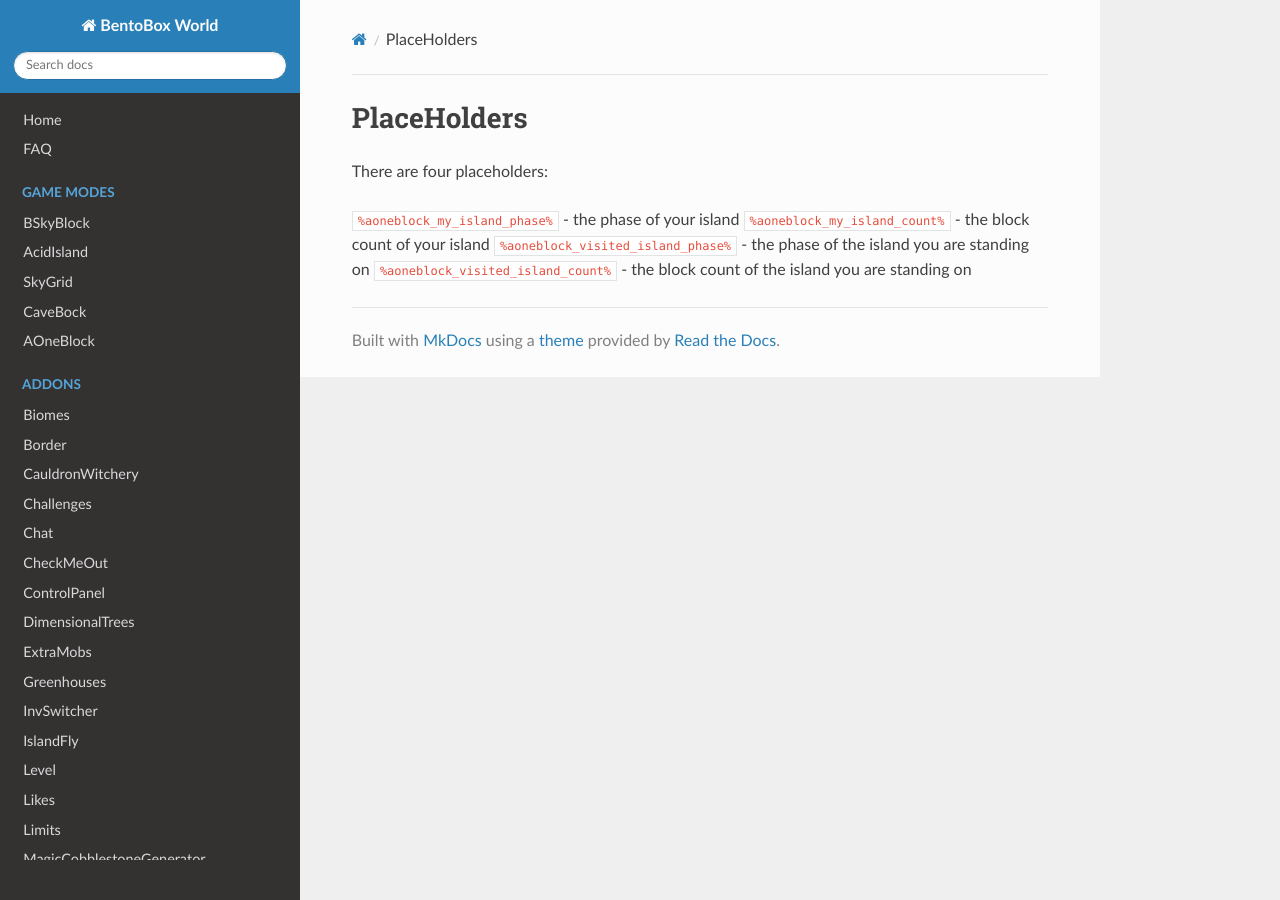
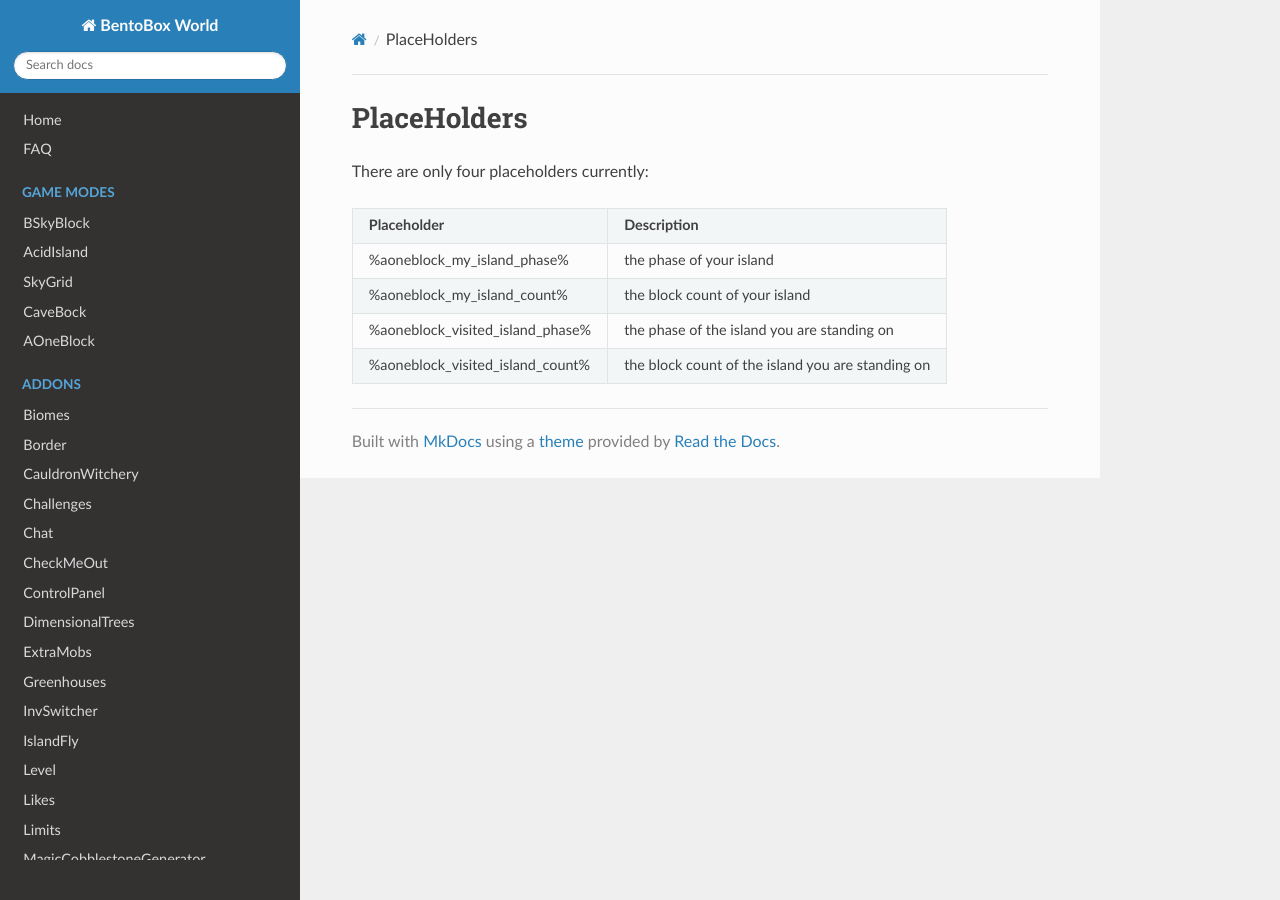
Before and after one commit to BentoBoxWorld/docs, an MkDocs documentation site: the page built from docs/gamemodes/AOneBlock/Placeholders.md, in a window 1280 px wide. Built offline with MkDocs 1.6.1, drawn with Linux system fonts in a browser that asks for light colours; nearby versions of some CDN libraries.

Commit message:
Improved layout in AOneBlock placeholders (#4)

```diff
--- a/docs/gamemodes/AOneBlock/Placeholders.md
+++ b/docs/gamemodes/AOneBlock/Placeholders.md
@@ -1,8 +1,25 @@
 # PlaceHolders
 
-There are four placeholders:
-
-`%aoneblock_my_island_phase%` - the phase of your island
-`%aoneblock_my_island_count%` - the block count of your island
-`%aoneblock_visited_island_phase%` - the phase of the island you are standing on
-`%aoneblock_visited_island_count%` - the block count of the island you are standing on
+There are only four placeholders currently:
+<table align='center'>
+<tr>
+  <td align='left'><b>Placeholder</b></td>
+  <td align='left'><b>Description</b></td>
+</tr>
+<tr>
+  <td align='left'>%aoneblock_my_island_phase%
+  <td align='left'>the phase of your island
+</tr>
+<tr>
+  <td align='left'>%aoneblock_my_island_count%
+  <td align='left'>the block count of your island
+</tr>
+<tr>
+  <td align='left'>%aoneblock_visited_island_phase%
+  <td align='left'>the phase of the island you are standing on
+</tr>
+<tr>
+  <td align='left'>%aoneblock_visited_island_count%
+  <td align='left'>the block count of the island you are standing on
+</tr>
+</table>
```
